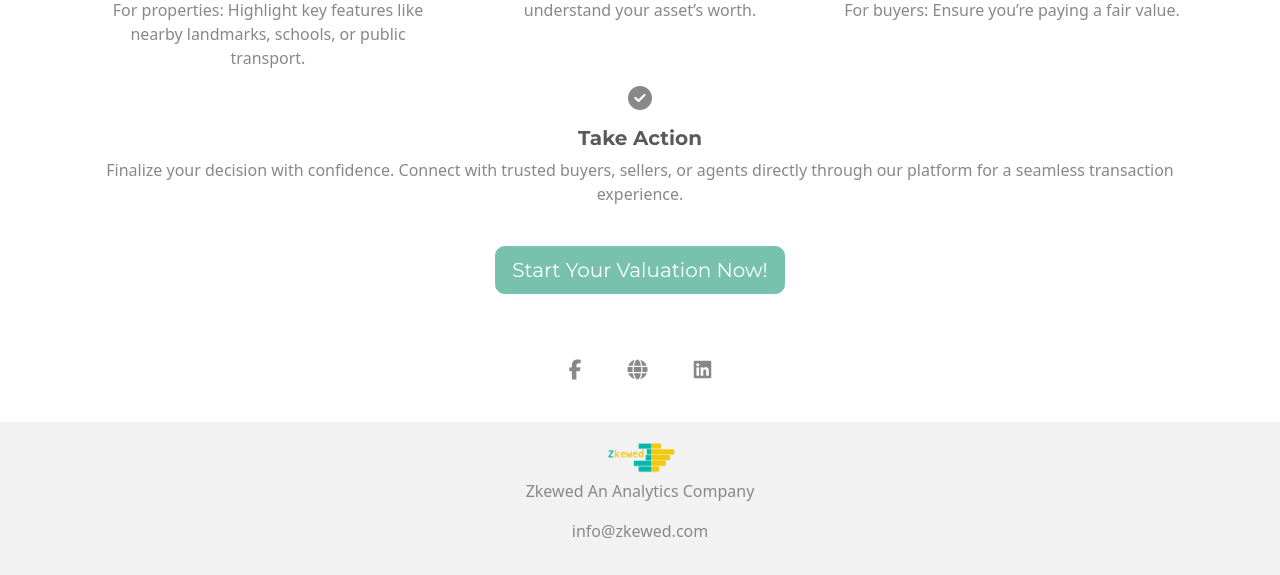
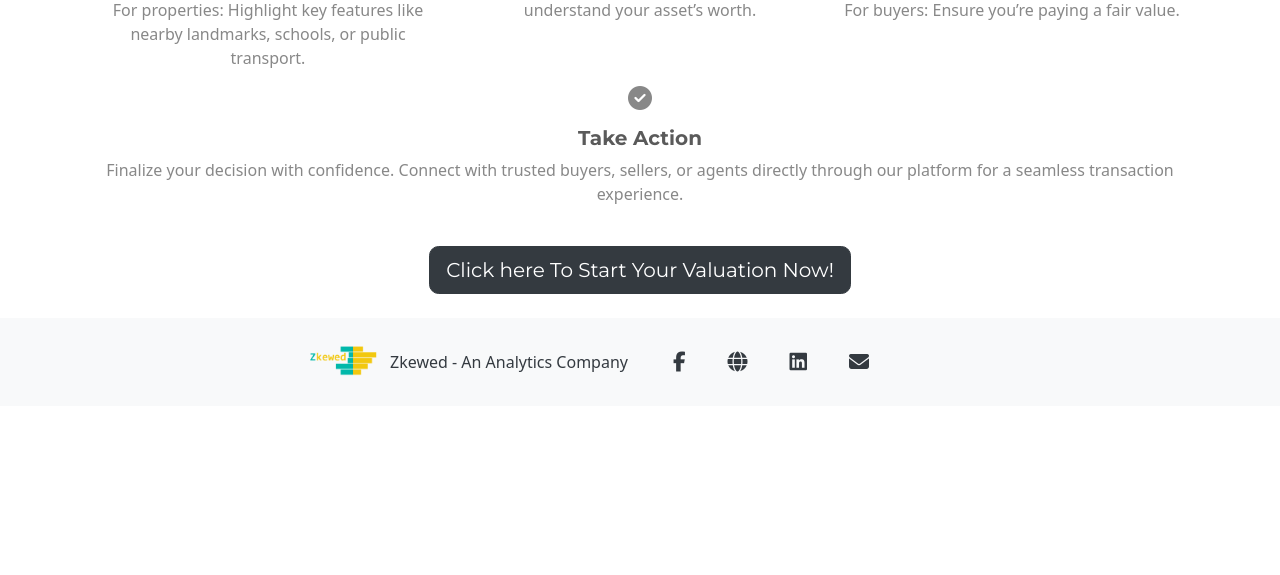
Before and after one commit to HarhsnaZkewed/harigana_land, a Django app: page / in a window 1280 px wide. Shown: the part 1219-1794 px from the top of the page. After the commit the page ends 1595 px from the top, so only its background shows below. Run offline with Django 4.2, Linux system fonts and the light colour scheme; some libraries are stand-ins or nearby versions.

Commit message:
changes in the templates

```diff
--- a/landapp/templates/base.html
+++ b/landapp/templates/base.html
@@ -17,7 +17,20 @@
     <link href="{% static 'fontawesomefree/css/brands.css' %}" rel="stylesheet" type="text/css">
     <link href="{% static 'fontawesomefree/css/solid.css' %}" rel="stylesheet" type="text/css">
     <script src="https://cdn.jsdelivr.net/npm/bootstrap@5.0.0-beta1/dist/js/bootstrap.bundle.min.js"></script>
-
+    <link rel="stylesheet" href="https://cdnjs.cloudflare.com/ajax/libs/font-awesome/6.4.2/css/all.min.css">
+    <style>
+        /* Apply Flexbox to the body */
+        body {
+            display: flex;
+            flex-direction: column;
+            min-height: 100vh;
+            margin: 0;
+        }
+        /* Push footer to the bottom */
+        footer {
+            margin-top: auto;
+        }
+    </style>
 	<title></title>
     <link rel="icon" type="image/x-icon" href="{% static "logo.png"%}">
 </head>
@@ -58,32 +71,42 @@
 	{% block content %}{% endblock %}
 	</div>
 
+  <footer class="bg-light text-dark py-3">
+    <div class="container">
+        <div class="row align-items-center">
+            <!-- Company Information Section -->
+            <div class="col-md-6 d-flex justify-content-end">
+                <div class="d-flex align-items-center">
+                    <img width="80" height="50" src="{% static 'logo.png' %}" alt="Zkewed Logo" class="img-fluid me-2">
+                    <p class="mb-0">Zkewed - An Analytics Company</p>
+                </div>
+            </div>
+            <!-- Social Media Section -->
+            <div class="col-md-6 d-flex justify-content-start">
+                <!-- Facebook -->
+                <a class="btn btn-link btn-floating btn-lg m-1" href="https://facebook.com" target="_blank" role="button" style="color: inherit;">
+                    <i class="fab fa-facebook-f"></i>
+                </a>
+                <!-- Website -->
+                <a class="btn btn-link btn-floating btn-lg m-1" href="https://www.zkewed.com/" target="_blank" role="button" style="color: inherit;">
+                    <i class="fas fa-globe"></i>
+                </a>
+                <!-- LinkedIn -->
+                <a class="btn btn-link btn-floating btn-lg m-1" href="https://lk.linkedin.com/company/zkewed-an-analytics-company" target="_blank" role="button" style="color: inherit;">
+                    <i class="fab fa-linkedin"></i>
+                </a>
+                <!-- Email -->
+                <a class="btn btn-link btn-floating btn-lg m-1" href="mailto:info@zkewed.com" target="_blank" role="button" style="color: inherit;">
+                    <i class="fa fa-envelope"></i>
+                </a>
+            </div>
+        </div>
+    </div>
+</footer>
 
-    <!--footer-->
-    <footer class="text-center bg-body-tertiary">
-        <!-- Grid container -->
-        <div class="container pt-4">
-            <!-- Section: Social media -->
-            <section class="mb-4">
-                <!-- Social Media Icons -->
-                <a data-mdb-ripple-init class="btn btn-link btn-floating btn-lg text-body m-1" href="#!" role="button" data-mdb-ripple-color="dark"><i class="fab fa-facebook-f"></i></a>
 
-                <a data-mdb-ripple-init class="btn btn-link btn-floating btn-lg text-body m-1" href="https://www.zkewed.com/" target="_blank" role="button" data-mdb-ripple-color="dark"><i class="fa-solid fa-globe"></i></a>
 
-                <a data-mdb-ripple-init class="btn btn-link btn-floating btn-lg text-body m-1" href="https://lk.linkedin.com/company/zkewed-an-analytics-company" target="_blank" role="button" data-mdb-ripple-color="dark"><i class="fab fa-linkedin"></i></a>
-            </section>
-            <!-- Section: Social media -->
-        </div>
-        <!-- Grid container -->
 
-        <!-- Copyright -->
-        <div class="text-center p-3" style="background-color: rgba(0, 0, 0, 0.05);">
-            <img width="80px" height="50px" src="{% static 'logo.png' %}" alt="Zkewed Logo" class="img-fluid">
-            <p>Zkewed An Analytics Company</p>
-            <p>info@zkewed.com</p>
-        </div>
-        <!-- Copyright -->
-    </footer>
 
 
 
--- a/landapp/templates/home.html
+++ b/landapp/templates/home.html
@@ -179,7 +179,7 @@
         <!-- Call-to-Action Button -->
         <div class="col-12 mt-4">
             <a href="{% url 'valuation_home' %}">
-                <button type="button" class="btn btn-primary btn-lg">Start Your Valuation Now!</button>
+                <button type="button" class="btn btn-dark  btn-lg">Click here To Start Your Valuation Now!</button>
             </a>
         </div>
         <br>
--- a/landapp/templates/property_valuation.html
+++ b/landapp/templates/property_valuation.html
@@ -15,7 +15,7 @@
         <div class="col-lg-8">
             <div class="text-center mb-4">
                 <h2 class="fw-bold">What is Your Real-estate Worth?</h2>
-                <p class="text-muted">Find the current market value of your real-estate by selecting the real-estate details below.</p>
+                <p> <b>Find the current market value of your real-estate by selecting the real-estate details below.</b></p>
             </div>
         </div>
     </div>
--- a/landapp/templates/vehicle_valuation.html
+++ b/landapp/templates/vehicle_valuation.html
@@ -24,7 +24,7 @@
         <div class="col-lg-8">
             <div class="text-center mb-4">
                 <h2 class="fw-bold">What is Your Car Worth?</h2>
-                <p class="text-muted">Find the current market value of your car by selecting the vehicle details below.</p>
+                <p > <b>Find the current market value of your car by selecting the vehicle details below.</b></p>
             </div>
         </div>
     </div>
```
Also changed, not shown: landapp/templates/valuation_home.html (+14 -7 lines), 1 other file.
